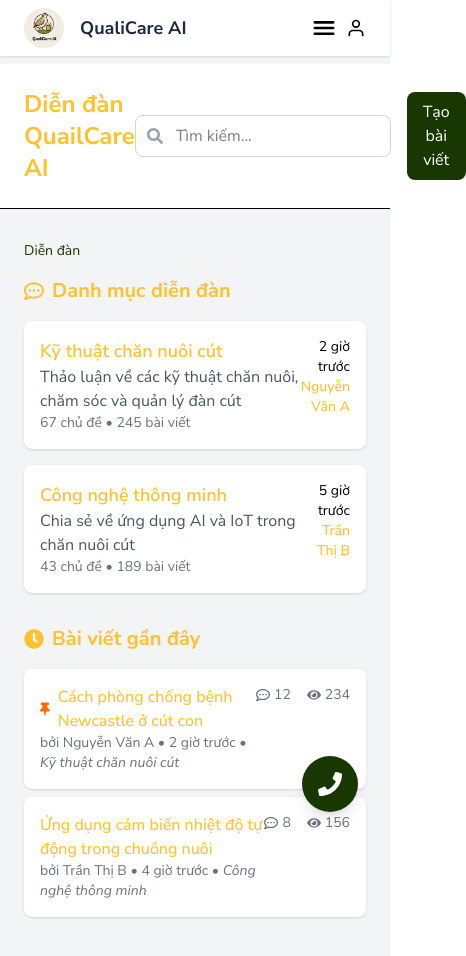
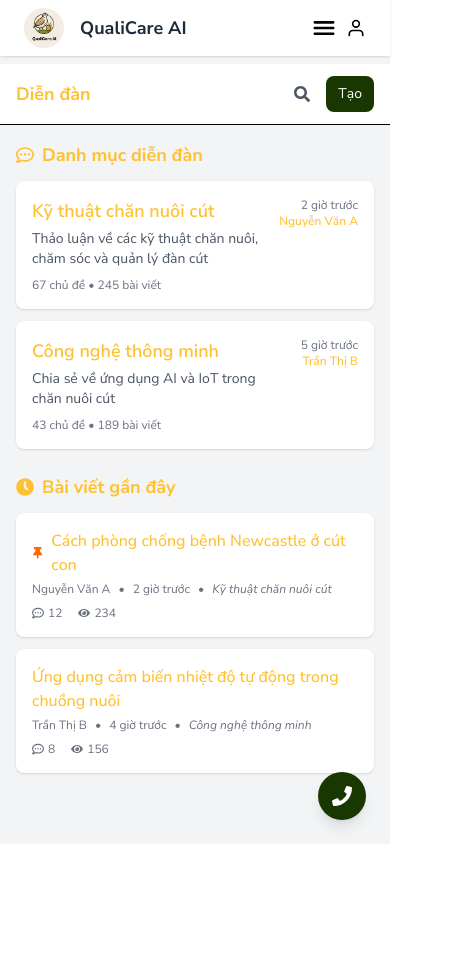
Before and after one commit to DuyITLOR/QualiCare_AI, a React (Vite) app in the folder client/: page /forum in a window 390 px wide. Shown: the whole page, 466 px wide, since content can reach past the window. After the commit the page ends 844 px from the top, so only its background shows below. Built offline with nearby package versions, Linux system fonts and the light colour scheme.

Commit message:
add mobile view for chatbot and forum

```diff
--- a/client/src/Pages/Forum.jsx
+++ b/client/src/Pages/Forum.jsx
@@ -2,14 +2,15 @@
 import {
   FaChevronDown, FaUser, FaPhone, FaSearch,
   FaRegCommentDots, FaUsers, FaEye, FaClock,
-  FaThumbtack, FaStar, FaUserCircle
+  FaThumbtack, FaStar, FaUserCircle, FaArrowLeft,
+  FaBars, FaTimes
 } from "react-icons/fa"
 import Header from '../Components/Header'
-
 
 const Forum = () => {
   const [selectedCategory, setSelectedCategory] = useState(null);
   const [selectedPost, setSelectedPost] = useState(null);
+  const [showMobileSearch, setShowMobileSearch] = useState(false);
 
   const forumCategories = [
     {
@@ -57,7 +58,6 @@
     },
   ]
 
-  // Hardcoded posts for a selected category
   const categoryPosts = [
     {
       id: 101,
@@ -79,7 +79,6 @@
     },
   ];
 
-  // Hardcoded post detail with comments
   const postDetail = {
     id: 101,
     title: "Thảo luận về cách úm cút con hiệu quả",
@@ -99,7 +98,6 @@
   };
 
   const handlePostClick = (post) => {
-    // In a real app, you would fetch post details based on post.id
     setSelectedPost(postDetail);
   };
 
@@ -114,13 +112,58 @@
 
   return (
     <div className="min-h-screen bg-gray-100 pt-16">
-      <header>
-        <Header/>
-      </header>
+      <Header />
 
-      {/* Search + Create Post */}
-      <div className="bg-white border-b">
-        <div className="max-w-7xl mx-auto flex justify-between items-center py-6 px-6">
+      {/* Mobile Header */}
+      <div className="bg-white border-b sticky top-16 z-10">
+        <div className="flex justify-between items-center py-3 px-4">
+          {/* Back button and title */}
+          <div className="flex items-center gap-3">
+            {(selectedCategory || selectedPost) && (
+              <button
+                onClick={selectedPost ? handleBackToCategory : handleBackToForum}
+                className="p-2 hover:bg-gray-100 rounded-full"
+              >
+                <FaArrowLeft className="text-[#193701]" />
+              </button>
+            )}
+            <div>
+              <h2 className="text-lg font-bold text-[#ffc130] md:text-2xl">
+                {selectedPost ? 'Bài viết' : selectedCategory ? selectedCategory.title : 'Diễn đàn'}
+              </h2>
+              {selectedCategory && !selectedPost && (
+                <p className="text-xs text-gray-500 md:hidden">{selectedCategory.posts} bài viết</p>
+              )}
+            </div>
+          </div>
+
+          {/* Action buttons */}
+          <div className="flex items-center gap-2">
+            <button
+              onClick={() => setShowMobileSearch(!showMobileSearch)}
+              className="p-2 hover:bg-gray-100 rounded-full"
+            >
+              <FaSearch className="text-gray-600" />
+            </button>
+            <button className="bg-[#193701] text-white px-3 py-2 rounded-lg text-sm">
+              Tạo
+            </button>
+          </div>
+        </div>
+
+        {/* Mobile Search */}
+        {showMobileSearch && (
+          <div className="px-4 pb-3">
+            <input
+              type="text"
+              placeholder="Tìm kiếm bài viết..."
+              className="w-full px-4 py-2 border border-gray-300 rounded-lg"
+            />
+          </div>
+        )}
+
+        {/* Desktop Search Bar */}
+        <div className="hidden md:flex justify-between items-center py-6 px-6">
           <h2 className="text-2xl font-bold text-[#ffc130]">Diễn đàn QuailCare AI</h2>
           <div className="flex items-center gap-4">
             <div className="relative">
@@ -136,77 +179,77 @@
         </div>
       </div>
 
-      {/* Breadcrumbs & Content */}
-      <div className="max-w-7xl mx-auto py-8 px-6">
-        {/* Breadcrumbs */}
-        <div className="text-sm text-gray-500 mb-4">
-          <span onClick={handleBackToForum} className="hover:underline cursor-pointer text-[#193701]">Diễn đàn</span>
-          {selectedCategory &&
-            <>
-              <span className="mx-2">&gt;</span>
-              <span onClick={handleBackToCategory} className={`${selectedPost ? 'hover:underline cursor-pointer text-[#193701]' : ''}`}>{selectedCategory.title}</span>
-            </>
-          }
-          {selectedPost &&
-            <>
-              <span className="mx-2">&gt;</span>
-              <span>{selectedPost.title}</span>
-            </>
-          }
-        </div>
-
+      {/* Content */}
+      <div className="p-4 md:max-w-7xl md:mx-auto md:py-8 md:px-6">
         {selectedPost ? (
           // Post Detail View
-          <div>
-            <h2 className="text-3xl font-bold text-[#ffc130] mb-2">{selectedPost.title}</h2>
-            <p className="text-sm text-gray-500 mb-6">
-              bởi {selectedPost.author} • {selectedPost.time}
-            </p>
-            <div className="bg-white p-6 rounded-lg shadow-sm mb-8">
+          <div className="space-y-4">
+            <div className="bg-white p-4 rounded-lg shadow-sm">
+              <h1 className="text-xl font-bold text-[#ffc130] mb-2 md:text-3xl">{selectedPost.title}</h1>
+              <div className="flex items-center gap-2 text-sm text-gray-500 mb-4">
+                <FaUserCircle className="w-4 h-4" />
+                <span>{selectedPost.author}</span>
+                <span>•</span>
+                <span>{selectedPost.time}</span>
+              </div>
               <p className="text-gray-800 leading-relaxed">{selectedPost.content}</p>
             </div>
 
-            <h3 className="text-xl font-bold text-[#ffc130] mb-4">Thảo luận ({selectedPost.comments.length})</h3>
-            <div className="space-y-4">
+            <div className="bg-white rounded-lg shadow-sm overflow-hidden">
+              <div className="bg-gray-50 px-4 py-3 border-b">
+                <h3 className="font-bold text-[#ffc130] flex items-center gap-2">
+                  <FaRegCommentDots />
+                  Thảo luận ({selectedPost.comments.length})
+                </h3>
+              </div>
+              <div className="divide-y">
                 {selectedPost.comments.map(comment => (
-                <div key={comment.id} className="flex items-start gap-4 bg-white p-4 rounded-lg shadow-sm">
-                  <FaUserCircle className="w-8 h-8 text-gray-400 mt-1" />
-                  <div className="flex-1">
-                    <p className="font-semibold text-[#193701]">{comment.author}</p>
-                    <p className="text-sm text-gray-500 mb-2">{comment.time}</p>
-                    <p className="text-gray-700">{comment.text}</p>
+                  <div key={comment.id} className="p-4">
+                    <div className="flex items-start gap-3">
+                      <FaUserCircle className="w-8 h-8 text-gray-400 mt-1 flex-shrink-0" />
+                      <div className="flex-1 min-w-0">
+                        <div className="flex items-center gap-2 mb-1">
+                          <p className="font-semibold text-[#193701] text-sm">{comment.author}</p>
+                          <p className="text-xs text-gray-500">{comment.time}</p>
+                        </div>
+                        <p className="text-gray-700 text-sm leading-relaxed">{comment.text}</p>
+                      </div>
                     </div>
                   </div>
                 ))}
               </div>
             </div>
+          </div>
         ) : selectedCategory ? (
-          // Category Detail View
-          <div>
-            <button onClick={handleBackToCategory} className="text-[#193701] font-semibold mb-4 hover:underline">
-              &larr; Quay lại danh mục
-            </button>
-            <h3 className="flex items-center gap-2 text-2xl font-bold text-[#ffc130] mb-2">
-              {selectedCategory.title}
-            </h3>
-            <p className="text-gray-600 mb-6">{selectedCategory.description}</p>
+          // Category Posts View
+          <div className="space-y-3">
+            {/* Category description - hidden on mobile */}
+            <div className="hidden md:block bg-white p-4 rounded-lg shadow-sm">
+              <p className="text-gray-600">{selectedCategory.description}</p>
+            </div>
 
-            {/* Posts in the category */}
             {categoryPosts.map(post => (
-              <div key={post.id} onClick={() => handlePostClick(post)} className="bg-white p-4 mb-2 rounded-lg shadow-sm hover:bg-gray-50 cursor-pointer">
-                <div className="flex justify-between items-start">
-                  <div>
-                    <h4 className="font-medium text-[#ffc130] flex items-center gap-2">
-                      {post.isPinned && <FaThumbtack className="text-orange-500" />}
-                      {post.title}
+              <div key={post.id} onClick={() => handlePostClick(post)}
+                   className="bg-white p-4 rounded-lg shadow-sm active:bg-gray-50">
+                <div className="flex items-start gap-3">
+                  <div className="flex-1 min-w-0">
+                    <h4 className="font-medium text-[#ffc130] flex items-center gap-2 mb-1">
+                      {post.isPinned && <FaThumbtack className="text-orange-500 w-3 h-3" />}
+                      <span className="line-clamp-2">{post.title}</span>
                     </h4>
-                    <p className="text-sm text-gray-500">
-                      bởi {post.author} • {post.time}
-                    </p>
+                    <div className="flex items-center gap-2 text-xs text-gray-500 mb-2">
+                      <span>{post.author}</span>
+                      <span>•</span>
+                      <span>{post.time}</span>
                     </div>
-                  <div className="flex items-center gap-4 text-gray-500 text-sm">
-                    <span className="flex items-center gap-1"><FaRegCommentDots /> {post.replies}</span>
-                    <span className="flex items-center gap-1"><FaEye /> {post.views}</span>
+                    <div className="flex items-center gap-4 text-xs text-gray-500">
+                      <span className="flex items-center gap-1">
+                        <FaRegCommentDots className="w-3 h-3" /> {post.replies}
+                      </span>
+                      <span className="flex items-center gap-1">
+                        <FaEye className="w-3 h-3" /> {post.views}
+                      </span>
+                    </div>
                   </div>
                 </div>
               </div>
@@ -214,55 +257,76 @@
           </div>
         ) : (
           // Main Forum View
-          <>
-            <h3 className="flex items-center gap-2 text-xl font-bold text-[#ffc130] mb-4">
+          <div className="space-y-6">
+            {/* Categories */}
+            <div>
+              <h3 className="flex items-center gap-2 text-lg font-bold text-[#ffc130] mb-3 md:text-xl">
                 <FaRegCommentDots /> Danh mục diễn đàn
               </h3>
+              <div className="space-y-3">
                 {forumCategories.map(cat => (
-              <div key={cat.id} onClick={() => handleCategoryClick(cat)} className="bg-white p-4 mb-4 rounded-lg shadow-sm flex justify-between cursor-pointer hover:shadow-md transition-shadow">
-                <div>
-                  <h4 className="text-lg font-semibold text-[#ffc130]">{cat.title}</h4>
-                  <p className="text-gray-600">{cat.description}</p>
-                  <p className="text-sm text-gray-500">{cat.topics} chủ đề • {cat.posts} bài viết</p>
+                  <div key={cat.id} onClick={() => handleCategoryClick(cat)}
+                       className="bg-white p-4 rounded-lg shadow-sm active:bg-gray-50">
+                    <div className="flex justify-between items-start">
+                      <div className="flex-1 min-w-0">
+                        <h4 className="text-lg font-semibold text-[#ffc130] mb-1">{cat.title}</h4>
+                        <p className="text-gray-600 text-sm mb-2 line-clamp-2">{cat.description}</p>
+                        <p className="text-xs text-gray-500">{cat.topics} chủ đề • {cat.posts} bài viết</p>
                       </div>
-                <div className="text-right text-sm">
+                      <div className="text-right text-xs text-gray-500 ml-3 flex-shrink-0">
                         <p>{cat.lastPost}</p>
                         <p className="font-medium text-[#ffc130]">{cat.lastUser}</p>
                       </div>
                     </div>
+                  </div>
                 ))}
+              </div>
+            </div>
 
             {/* Recent Posts */}
-            <h3 className="flex items-center gap-2 text-xl font-bold text-[#ffc130] mt-8 mb-4">
+            <div>
+              <h3 className="flex items-center gap-2 text-lg font-bold text-[#ffc130] mb-3 md:text-xl">
                 <FaClock /> Bài viết gần đây
               </h3>
+              <div className="space-y-3">
                 {recentPosts.map(post => (
-              <div key={post.id} onClick={() => handlePostClick(post)} className="bg-white p-4 mb-2 rounded-lg shadow-sm hover:bg-gray-50 cursor-pointer">
-                <div className="flex justify-between items-start">
-                  <div>
-                    <h4 className="font-medium text-[#ffc130] flex items-center gap-2">
-                      {post.isPinned && <FaThumbtack className="text-orange-500" />}
-                      {post.title}
+                  <div key={post.id} onClick={() => handlePostClick(post)}
+                       className="bg-white p-4 rounded-lg shadow-sm active:bg-gray-50">
+                    <div className="flex items-start gap-3">
+                      <div className="flex-1 min-w-0">
+                        <h4 className="font-medium text-[#ffc130] flex items-center gap-2 mb-1">
+                          {post.isPinned && <FaThumbtack className="text-orange-500 w-3 h-3" />}
+                          <span className="line-clamp-2">{post.title}</span>
                         </h4>
-                    <p className="text-sm text-gray-500">
-                      bởi {post.author} • {post.time} • <span className="italic">{post.category}</span>
-                    </p>
+                        <div className="flex items-center gap-2 text-xs text-gray-500 mb-2">
+                          <span>{post.author}</span>
+                          <span>•</span>
+                          <span>{post.time}</span>
+                          <span>•</span>
+                          <span className="italic">{post.category}</span>
                         </div>
-                  <div className="flex items-center gap-4 text-gray-500 text-sm">
-                    <span className="flex items-center gap-1"><FaRegCommentDots /> {post.replies}</span>
-                    <span className="flex items-center gap-1"><FaEye /> {post.views}</span>
+                        <div className="flex items-center gap-4 text-xs text-gray-500">
+                          <span className="flex items-center gap-1">
+                            <FaRegCommentDots className="w-3 h-3" /> {post.replies}
+                          </span>
+                          <span className="flex items-center gap-1">
+                            <FaEye className="w-3 h-3" /> {post.views}
+                          </span>
+                        </div>
                       </div>
                     </div>
                   </div>
                 ))}
-          </>
+              </div>
+            </div>
+          </div>
         )}
       </div>
 
-      {/* Floating Button */}
-      <div className="fixed bottom-8 right-8">
-        <button className="bg-[#193701] w-14 h-14 rounded-full shadow-lg flex items-center justify-center">
-          <FaPhone className="text-white w-6 h-6" />
+      {/* Floating Action Button */}
+      <div className="fixed bottom-6 right-6 md:bottom-8 md:right-8">
+        <button className="bg-[#193701] w-12 h-12 md:w-14 md:h-14 rounded-full shadow-lg flex items-center justify-center">
+          <FaPhone className="text-white w-5 h-5 md:w-6 md:h-6" />
         </button>
       </div>
     </div>
```
Also changed, not shown: client/src/Pages/Chatbox.jsx (+180 -17 lines). Lines whose indentation alone changed are shown as unchanged.
